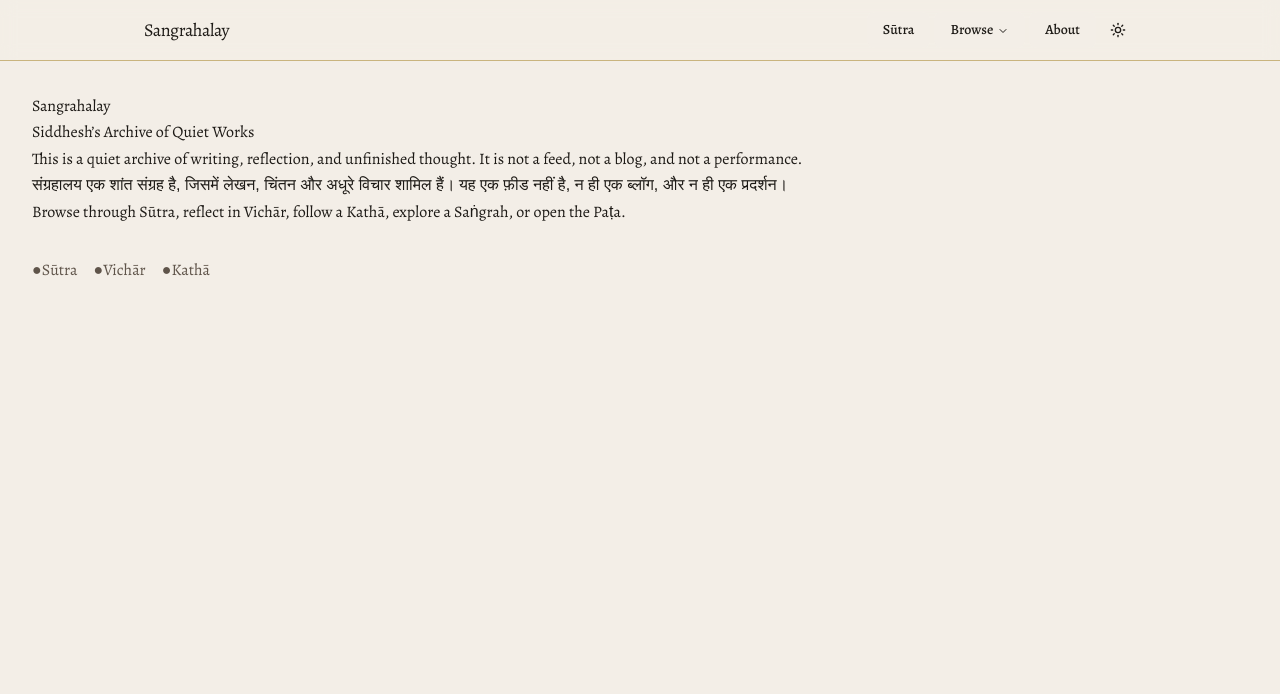
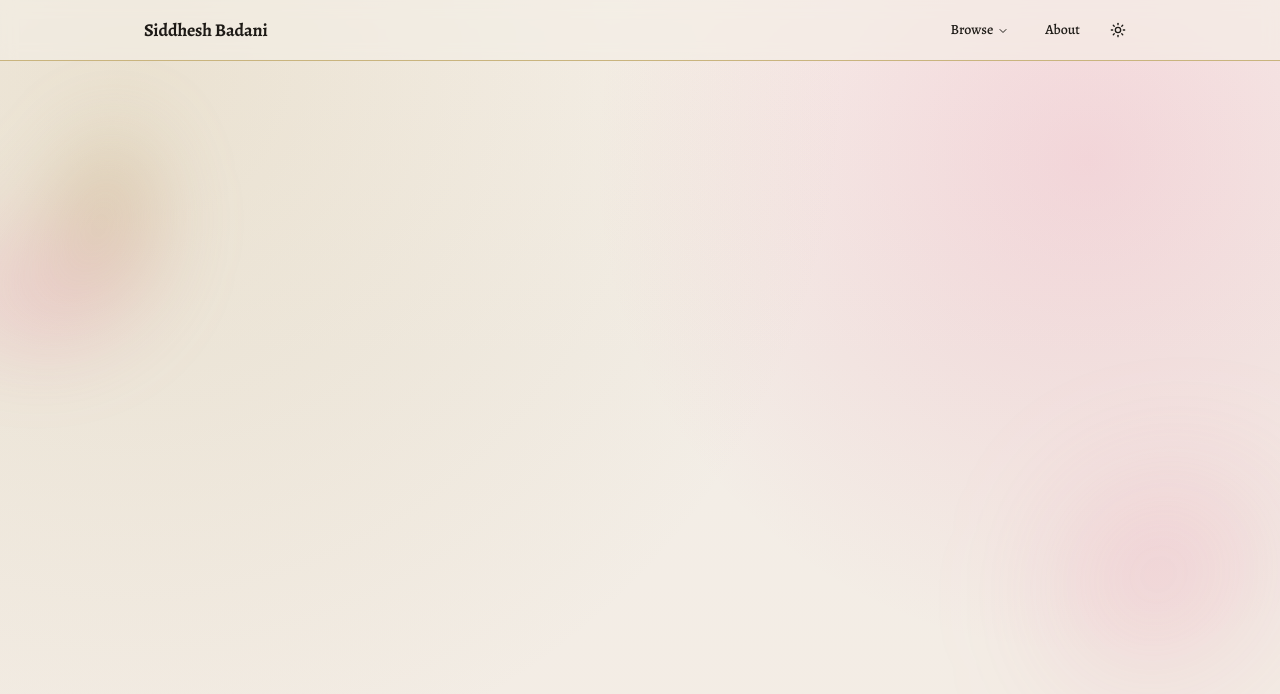
Before and after one commit to Siddhesh-Badani/sangrahalay, a Next.js app: page / in a window 1280 px wide. Shown: the top 694 px of the page. Built offline with nearby package versions, Linux system fonts and the light colour scheme; a web font is replaced by a local one.

Commit message:
add ArchiveBackground component and integrate into layout; update SiteNavbar title

```diff
--- a/app/layout.tsx
+++ b/app/layout.tsx
@@ -2,6 +2,7 @@ import "./globals.css";
 import { sahitya, alegreya } from "./fonts";
 import { ThemeProvider } from "@/components/theme-provider";
 import { SiteNavbar } from "@/components/site-navbar";
+import ArchiveBackground from "@/components/archive-background";
 
 export default function RootLayout({
   children,
@@ -23,8 +24,10 @@ export default function RootLayout({
             enableSystem
             disableTransitionOnChange
           >
+            <ArchiveBackground>
             <SiteNavbar />
             {children}
+            </ArchiveBackground>
           </ThemeProvider>
         </body>
       </html>
--- /dev/null
+++ b/app/not-found.tsx
@@ -0,0 +1,15 @@
+import { Button } from "@/components/ui/button";
+import Link from "next/link";
+
+export default function NotFound() {
+  return (
+    <main className="flex h-screen w-full flex-col items-center justify-center gap-4">
+      <h1 className="text-2xl font-bold">404 | Page Not Found</h1>
+      <Button variant="outline">
+        <Link href="/" className="text-sm text-muted-foreground">
+          Go back home
+        </Link>
+      </Button>
+    </main>
+  );
+}
--- a/app/page.tsx
+++ b/app/page.tsx
@@ -1,38 +1,8 @@
+import ArchiveBackground from "@/components/archive-background";
+
 export default function Page() {
   return (
     <main style={{ padding: "2rem" }}>
-      <h1>Sangrahalay</h1>
-      <p className="meta">Siddhesh’s Archive of Quiet Works</p>
-
-      <p>
-        This is a quiet archive of writing, reflection, and unfinished thought.
-        It is not a feed, not a blog, and not a performance.
-      </p>
-
-      <p className="font-hindi">
-        संग्रहालय एक शांत संग्रह है, जिसमें लेखन, चिंतन और अधूरे विचार शामिल हैं। यह एक फ़ीड नहीं है, न ही एक ब्लॉग, और न ही एक प्रदर्शन।
-      </p>
-
-      <p>
-        Browse through <a href="#">Sūtra</a>, reflect in <a href="#">Vichār</a>,
-        follow a <a href="#">Kathā</a>, explore a <a href="#">Saṅgrah</a>, or
-        open the <a href="#">Paṭa</a>.
-      </p>
-
-      <nav style={{ marginTop: "2rem", display: "flex", gap: "1rem" }}>
-        <a className="nav-item" href="#">
-          <span className="nav-icon">●</span>
-          Sūtra
-        </a>
-        <a className="nav-item" href="#">
-          <span className="nav-icon">●</span>
-          Vichār
-        </a>
-        <a className="nav-item" href="#">
-          <span className="nav-icon">●</span>
-          Kathā
-        </a>
-      </nav>
     </main>
   );
 }
--- /dev/null
+++ b/components/archive-background.tsx
@@ -0,0 +1,41 @@
+type ArchiveBackgroundProps = {
+  children: React.ReactNode;
+};
+
+export default function ArchiveBackground({ children }: ArchiveBackgroundProps) {
+  return (
+    <main
+      className="
+        relative min-h-dvh overflow-hidden
+
+        /* LIGHT MODE */
+        bg-[radial-gradient(1200px_circle_at_10%_10%,rgba(180,154,90,0.18),transparent_60%),radial-gradient(900px_circle_at_85%_20%,rgba(228,90,140,0.18),transparent_55%),linear-gradient(180deg,#f7f2ec,transparent_45%,#f3ece4)]
+
+        /* DARK MODE */
+        dark:bg-[radial-gradient(1200px_circle_at_10%_10%,rgba(180,154,90,0.16),transparent_60%),radial-gradient(900px_circle_at_85%_20%,rgba(228,90,140,0.14),transparent_55%),linear-gradient(180deg,#0b0c10,transparent_45%,#0a0b0f)]
+      "
+    >
+      {/* Left ambient glow */}
+      <div
+        className="
+          pointer-events-none absolute -left-24 top-24 h-64 w-64 rounded-full
+          bg-[conic-gradient(from_40deg,rgba(180,154,90,0.35),rgba(228,90,140,0.18),transparent_70%)]
+          blur-2xl
+          dark:opacity-60
+        "
+      />
+
+      {/* Right ambient glow */}
+      <div
+        className="
+          pointer-events-none absolute -right-16 bottom-10 h-72 w-72 rounded-full
+          bg-[radial-gradient(circle_at_30%_30%,rgba(228,90,140,0.25),transparent_60%)]
+          blur-3xl
+          dark:opacity-60
+        "
+      />
+
+      {children}
+    </main>
+  );
+}
--- a/components/site-navbar.tsx
+++ b/components/site-navbar.tsx
@@ -23,22 +23,13 @@ export function SiteNavbar() {
     <header className="sticky top-0 z-50 border-b bg-background/80 backdrop-blur supports-[backdrop-filter]:bg-background/60">
       <div className="mx-auto flex max-w-5xl items-center justify-between px-4 py-3">
         {/* Brand */}
-        <Link href="/" className="font-display text-lg tracking-tight">
-          Sangrahalay
-        </Link>
+        <h1 className="font-display text-lg tracking-tight">
+          <strong>Siddhesh Badani</strong>
+        </h1>
 
         {/* Desktop Menu */}
         <NavigationMenu className="hidden md:flex">
           <NavigationMenuList>
-            {/* Simple link */}
-            <NavigationMenuItem>
-              <NavigationMenuLink
-                asChild
-                className={navigationMenuTriggerStyle()}
-              >
-                <Link href="/sutra">Sūtra</Link>
-              </NavigationMenuLink>
-            </NavigationMenuItem>
 
             {/* Dropdown */}
             <NavigationMenuItem>
@@ -84,74 +75,7 @@ export function SiteNavbar() {
             </NavigationMenuItem>
           </NavigationMenuList>
         </NavigationMenu>
-
-        {/* Mobile Menu Button */}
-        <div className="flex items-center gap-2 md:hidden">
-          <ModeToggle />
-          <Button
-            variant="ghost"
-            size="icon"
-            onClick={() => setIsOpen(!isOpen)}
-          >
-            {isOpen ? <X className="h-5 w-5" /> : <Menu className="h-5 w-5" />}
-          </Button>
-        </div>
-      </div>
-
-      {/* Mobile Menu */}
-      {isOpen && (
-        <div className="border-t bg-background md:hidden">
-          <div className="mx-auto flex max-w-5xl flex-col gap-2 px-4 py-3">
-            <Link
-              href="/sutra"
-              className="rounded-md px-2 py-2 hover:bg-muted"
-              onClick={() => setIsOpen(false)}
-            >
-              Sūtra
-            </Link>
-            <div className="px-2 py-2">
-              <div className="font-semibold">Browse</div>
-              <div className="ml-2 flex flex-col gap-1 mt-1">
-                <Link
-                  href="/vichar"
-                  className="text-sm text-muted-foreground hover:text-foreground"
-                  onClick={() => setIsOpen(false)}
-                >
-                  Vichār
-                </Link>
-                <Link
-                  href="/katha"
-                  className="text-sm text-muted-foreground hover:text-foreground"
-                  onClick={() => setIsOpen(false)}
-                >
-                  Kathā
-                </Link>
-                <Link
-                  href="/sangrah"
-                  className="text-sm text-muted-foreground hover:text-foreground"
-                  onClick={() => setIsOpen(false)}
-                >
-                  Saṅgrah
-                </Link>
-                <Link
-                  href="/pata"
-                  className="text-sm text-muted-foreground hover:text-foreground"
-                  onClick={() => setIsOpen(false)}
-                >
-                  Paṭa
-                </Link>
-              </div>
-            </div>
-            <Link
-              href="/about"
-              className="rounded-md px-2 py-2 hover:bg-muted"
-              onClick={() => setIsOpen(false)}
-            >
-              About
-            </Link>
-          </div>
-        </div>
-      )}
+    </div>
     </header>
   );
 }
--- a/components/ui/navigation-menu.tsx
+++ b/components/ui/navigation-menu.tsx
@@ -59,7 +59,7 @@ function NavigationMenuItem({
 }
 
 const navigationMenuTriggerStyle = cva(
-  "group inline-flex h-9 w-max items-center justify-center rounded-md bg-background px-4 py-2 text-sm font-medium hover:bg-accent hover:text-accent-foreground focus:bg-accent focus:text-accent-foreground disabled:pointer-events-none disabled:opacity-50 data-[state=open]:hover:bg-accent data-[state=open]:text-accent-foreground data-[state=open]:focus:bg-accent data-[state=open]:bg-accent/50 focus-visible:ring-ring/50 outline-none transition-[color,box-shadow] focus-visible:ring-[3px] focus-visible:outline-1"
+  "group inline-flex h-9 w-max items-center justify-center rounded-md px-4 py-2 text-sm font-medium hover:bg-muted hover:text-accent-foreground focus:bg-accent focus:text-accent-foreground disabled:pointer-events-none disabled:opacity-50 data-[state=open]:hover:bg-accent data-[state=open]:text-accent-foreground data-[state=open]:focus:bg-accent data-[state=open]:bg-accent/50 focus-visible:ring-ring/50 outline-none transition-[color,box-shadow] focus-visible:ring-[3px] focus-visible:outline-1"
 )
 
 function NavigationMenuTrigger({
```
